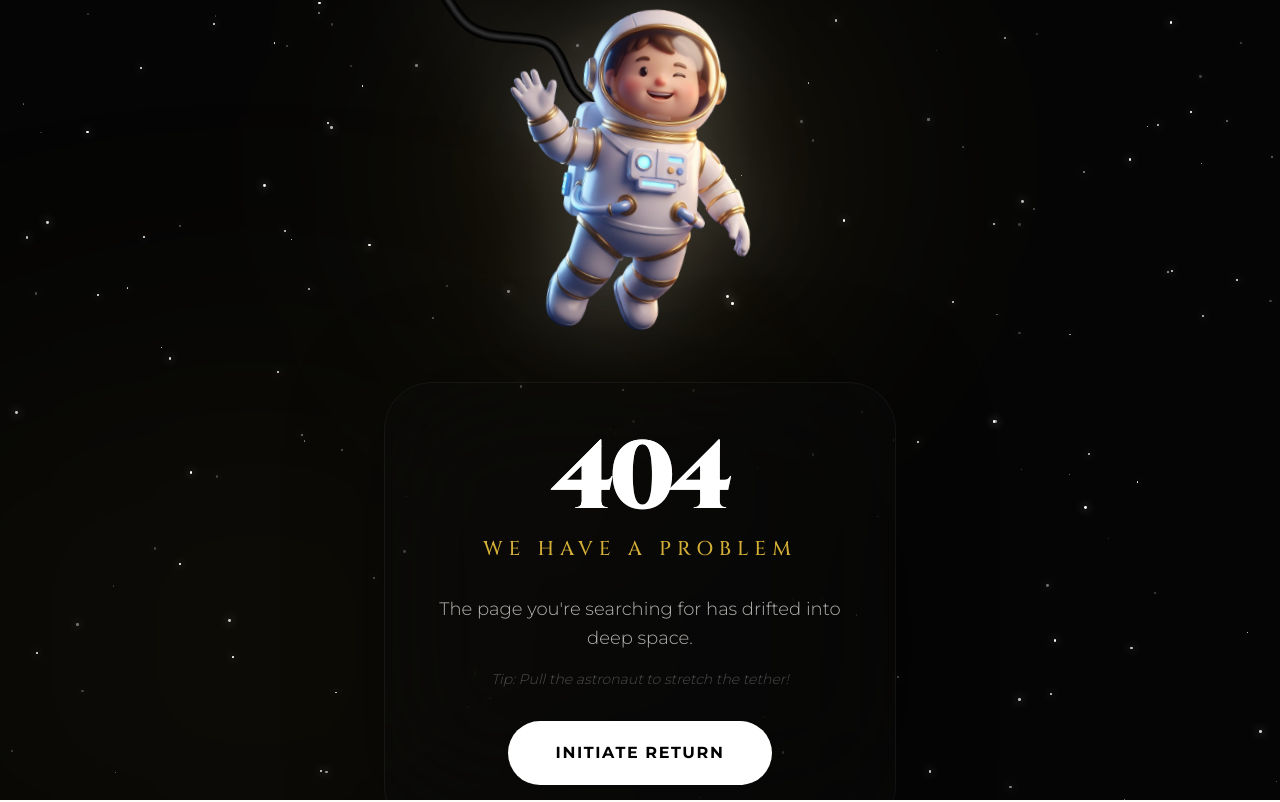
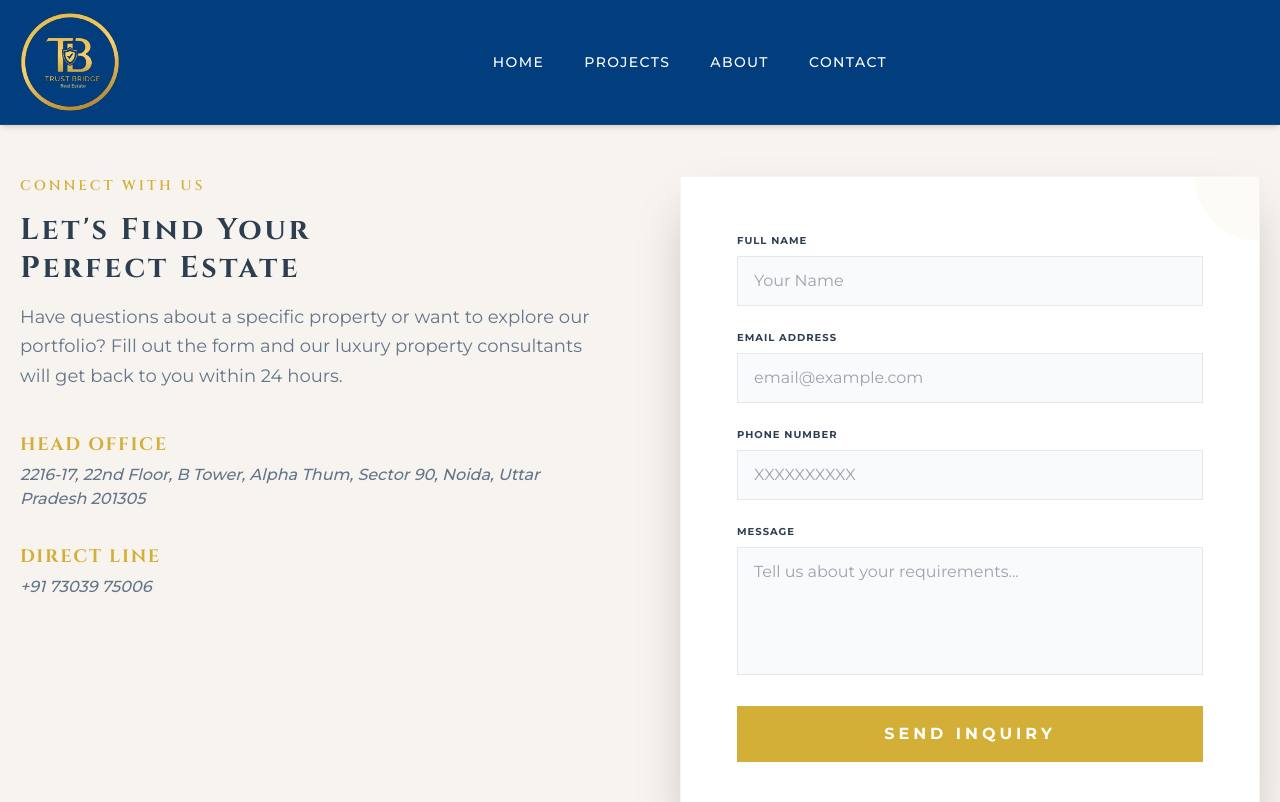
Before and after one commit to tejmurovaasmaa-dotcom/mainwebsite, a Next.js app: page /contact in a window 1280 px wide. Before the commit this address had no page. Shown: the top 802 px of the page. Built offline with nearby package versions, Linux system fonts and the light colour scheme.

Commit message:
enabled contact page

```diff
--- /dev/null
+++ b/src/app/(site)/contact/layout.tsx
@@ -0,0 +1,9 @@
+
+
+export default function ContactLayout({children}:{children:React.ReactNode}){
+    return(
+        <>
+          <main className="min-h-screen flex flex-col items-center justify-center mt-20">{children}</main>
+        </>
+    )
+}
--- /dev/null
+++ b/src/app/(site)/contact/page.tsx
@@ -0,0 +1,5 @@
+import ContactSection from "@/components/ContactSection";
+
+export default function ContactPage(){
+    return <ContactSection />
+}
--- a/src/components/Navbar.tsx
+++ b/src/components/Navbar.tsx
@@ -25,14 +25,14 @@ export default function Navbar({ className }: NavbarProps) {
     return () => window.removeEventListener('scroll', handleScroll);
   }, []);
 
-  const handleContactClick = (e: React.MouseEvent<HTMLAnchorElement>) => {
-    e.preventDefault();
-    const contactElement = document.getElementById('contact-form');
-    if (contactElement) {
-      contactElement.scrollIntoView({ behavior: 'smooth', block: 'start' });
-    }
-    setIsOpen(false);
-  };
+  // const handleContactClick = (e: React.MouseEvent<HTMLAnchorElement>) => {
+  //   e.preventDefault();
+  //   const contactElement = document.getElementById('contact-form');
+  //   if (contactElement) {
+  //     contactElement.scrollIntoView({ behavior: 'smooth', block: 'start' });
+  //   }
+  //   setIsOpen(false);
+  // };
 
   return (
     <nav className={`fixed top-0 left-0 right-0 z-[500] transition-all duration-300 ${
@@ -50,7 +50,7 @@ export default function Navbar({ className }: NavbarProps) {
             let href = item === 'Home' ? '/' : `#${item.toLowerCase()}`;
             if (item === 'Projects') href = '/projects';
             if (item === 'About') href = '/about';
-            if (item === 'Contact') href = '#contact';
+            if (item === 'Contact') href = '/contact';
 
             // Special handling for Projects with Dropdown
             if (item === 'Projects') {
@@ -120,7 +120,7 @@ export default function Navbar({ className }: NavbarProps) {
               <Link
                 key={item}
                 href={href}
-                onClick={item === 'Contact' ? handleContactClick : undefined}
+                // onClick={item === 'Contact'   ? handleContactClick : undefined}
                 className={"font-body text-sm font-medium uppercase tracking-widest transition-colors hover:text-primary relative group " + (scrolled || !isHome ? 'text-white' : 'text-white')}
               >
                 {item}
@@ -150,7 +150,7 @@ export default function Navbar({ className }: NavbarProps) {
                 key={item}
                 href={href}
                 className="font-body text-lg font-medium uppercase tracking-widest hover:text-primary transition-colors border-b border-gray-50 pb-2 text-luxury-accent"
-                onClick={item === 'Contact' ? handleContactClick : () => setIsOpen(false)}
+                // onClick={item === 'Contact' ? handleContactClick : () => setIsOpen(false)}
               >
                 {item}
               </Link>
```
